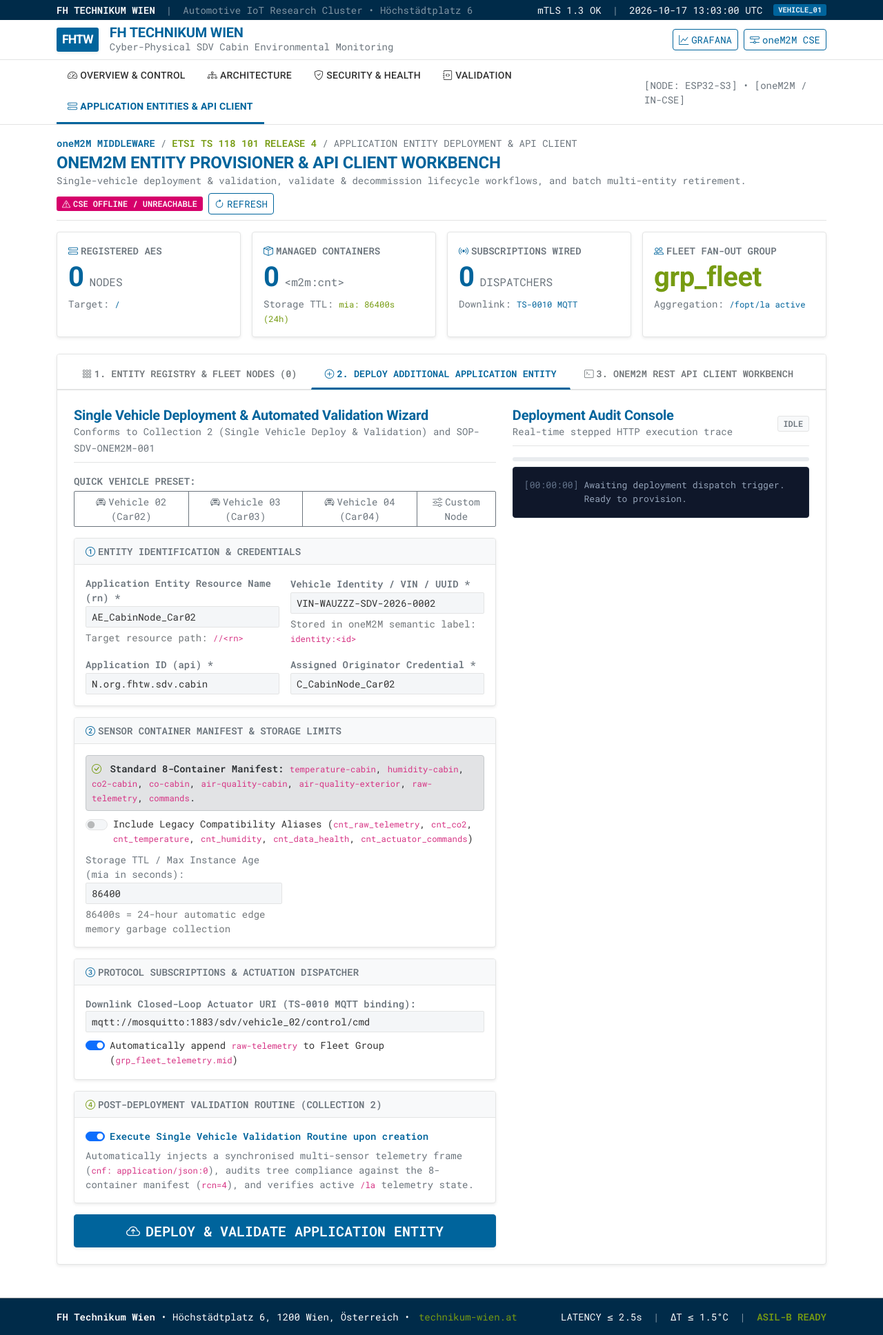
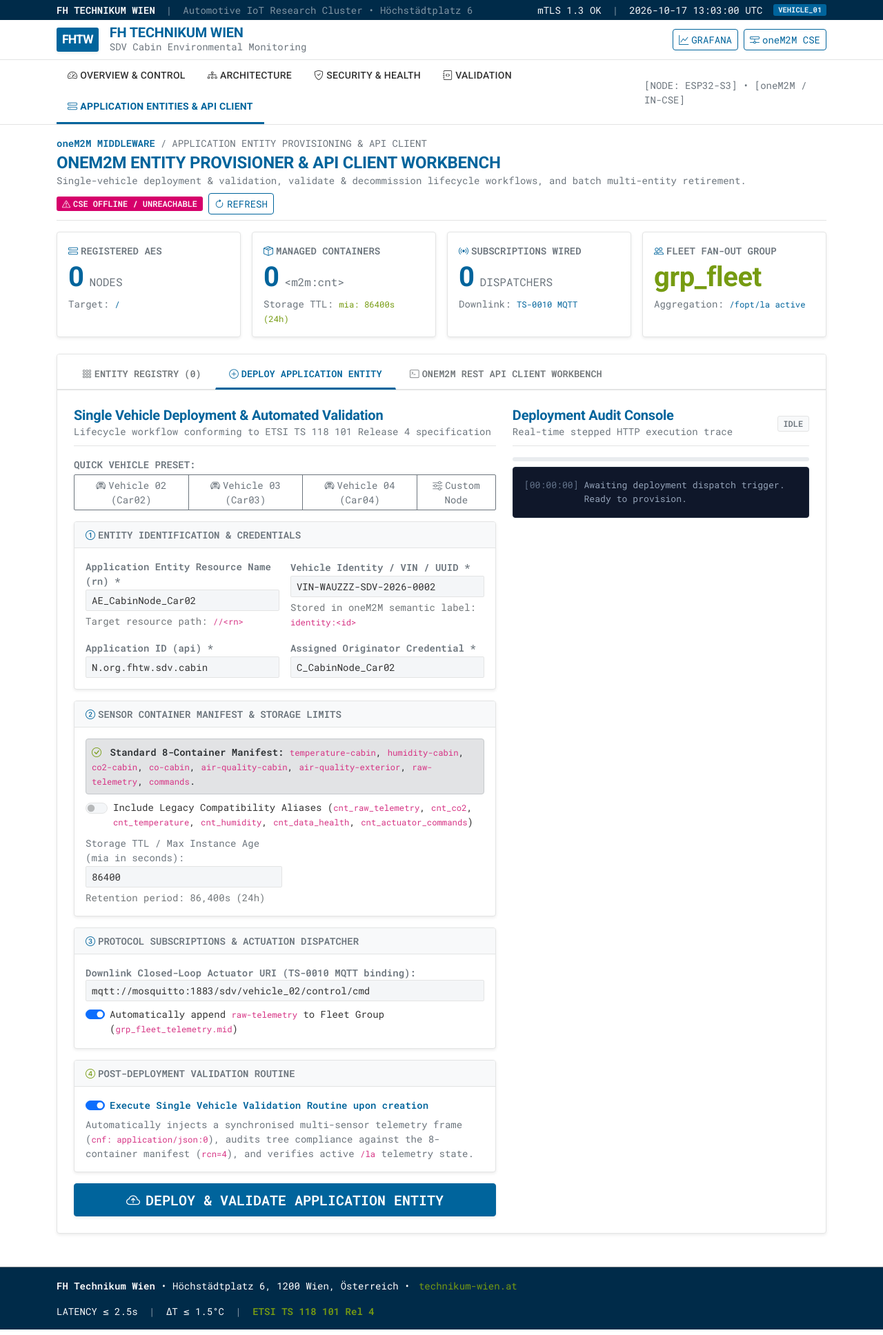
Before and after one commit to imosudi/HVAC-iot-monitoring, a Flask app: page /entities in a window 1280 px wide, after a click on "DEPLOY APPLICATION ENTITY". Shown: the whole page at 69% size. Run offline with Flask 3, Linux system fonts and the light colour scheme; data that the repository does not hold is empty; some libraries are stand-ins or nearby versions.

Commit message:
refactor(web_portal): align UI terminology with ETSI TS 118 101 and RFC 8446 standards
- Standardise protocol references across views to ETSI TS 118 101 Release 4 and RFC 8446 mTLS 1.3
- Align security and network labels with cryptographic engineering specifications
- Prune decommissioned middleware services and expired certificate records from topology views
- Update data health evaluation headings to reflect four-state classification model
- Refactor breadcrumbs and modal dialogues for concise information architecture
- Update unit test assertions in test_web_portal to match revised view headers

```diff
--- a/services/web_portal/app.py
+++ b/services/web_portal/app.py
@@ -2,9 +2,8 @@
 Public-Facing Flask Web Application.
 
 Provides the primary user interface for the Software-Defined Vehicle (SDV)
-cyber-physical cabin environmental monitoring and closed-loop HVAC regulation system.
-Implements Bootstrap 5 views conforming to the Stitch design specification for
-High-Precision Instrument Brutalism and Cyber-Physical HUD.
+cabin environmental monitoring and closed-loop HVAC regulation system.
+Implements Bootstrap 5 views conforming to FH Technikum Wien design specifications.
 
 Note: In accordance with architectural constraints, this application uses direct
 module-level Flask instantiation rather than an application factory pattern.
@@ -142,7 +141,7 @@ def architecture():
 
 @app.route("/security", methods=["GET"])
 def security():
-    """Renders the Zero-Trust Security, PKI and Data Health classification console."""
+    """Renders the Security, PKI, and Data Health classification console."""
     return render_template("security.html", active_page="security"), 200
 
 
--- a/services/web_portal/templates/base.html
+++ b/services/web_portal/templates/base.html
@@ -55,7 +55,7 @@
                 </div>
                 <div>
                     <div class="font-heading fw-bold text-fhtw-blue fs-5 lh-1">FH TECHNIKUM WIEN</div>
-                    <div class="font-monospace small text-secondary">Cyber-Physical SDV Cabin Environmental Monitoring</div>
+                    <div class="font-monospace small text-secondary">SDV Cabin Environmental Monitoring</div>
                 </div>
             </a>
 
@@ -127,7 +127,7 @@
                 <span class="mx-2 text-white-50">|</span>
                 <span class="text-light">&Delta;T &le; 1.5&deg;C</span>
                 <span class="mx-2 text-white-50">|</span>
-                <span class="text-fhtw-green fw-bold">ASIL-B READY</span>
+                <span class="text-fhtw-green fw-bold">ETSI TS 118 101 Rel 4</span>
             </div>
         </div>
     </footer>
--- a/services/web_portal/templates/entities.html
+++ b/services/web_portal/templates/entities.html
@@ -4,7 +4,7 @@
 
 {% block extra_head %}
 <style>
-    /* High-Precision Instrument Brutalism & API Console Styling */
+    /* oneM2M Application Entity Management & API Client Styling */
     .font-code {
         font-family: var(--bs-font-monospace);
     }
@@ -102,9 +102,7 @@
         <div class="d-flex align-items-center gap-2 font-monospace small text-secondary mb-1">
             <span class="text-fhtw-blue fw-bold">oneM2M MIDDLEWARE</span>
             <span>/</span>
-            <span class="text-fhtw-green fw-bold">ETSI TS 118 101 RELEASE 4</span>
-            <span>/</span>
-            <span>APPLICATION ENTITY DEPLOYMENT &amp; API CLIENT</span>
+            <span>APPLICATION ENTITY PROVISIONING &amp; API CLIENT</span>
         </div>
         <h1 class="font-heading fw-bold fs-4 text-fhtw-blue m-0 text-uppercase">
             oneM2M Entity Provisioner &amp; API Client Workbench
@@ -206,17 +204,17 @@
         <ul class="nav nav-tabs nav-tabs-fhtw px-3 pt-2" id="aeWorkbenchTabs" role="tablist">
             <li class="nav-item" role="presentation">
                 <button class="nav-link active" id="registry-tab" data-bs-toggle="tab" data-bs-target="#tab-registry" type="button" role="tab">
-                    <i class="bi bi-grid-3x3-gap me-1"></i>1. Entity Registry &amp; Fleet Nodes ({{ entities|length }})
+                    <i class="bi bi-grid-3x3-gap me-1"></i>Entity Registry ({{ entities|length }})
                 </button>
             </li>
             <li class="nav-item" role="presentation">
                 <button class="nav-link" id="deploy-tab" data-bs-toggle="tab" data-bs-target="#tab-deploy" type="button" role="tab">
-                    <i class="bi bi-plus-circle me-1"></i>2. Deploy Additional Application Entity
+                    <i class="bi bi-plus-circle me-1"></i>Deploy Application Entity
                 </button>
             </li>
             <li class="nav-item" role="presentation">
                 <button class="nav-link" id="console-tab" data-bs-toggle="tab" data-bs-target="#tab-console" type="button" role="tab">
-                    <i class="bi bi-terminal me-1"></i>3. oneM2M REST API Client Workbench
+                    <i class="bi bi-terminal me-1"></i>oneM2M REST API Client Workbench
                 </button>
             </li>
         </ul>
@@ -235,7 +233,7 @@
                     </div>
                     <div>
                         <button class="btn btn-primary btn-sm font-monospace fw-bold" onclick="switchToDeployTab()">
-                            <i class="bi bi-plus-lg me-1"></i>ONBOARD NEW ENTITY
+                            <i class="bi bi-plus-lg me-1"></i>DEPLOY APPLICATION ENTITY
                         </button>
                     </div>
                 </div>
@@ -373,7 +371,7 @@
                         <div class="alert alert-info font-monospace text-center py-4">
                             <i class="bi bi-info-circle fs-3 d-block mb-2"></i>
                             <strong>No Application Entities currently provisioned.</strong><br>
-                            Click <strong>"Deploy Additional Application Entity"</strong> above to onboard your first vehicle node!
+                            Select <strong>"Deploy Application Entity"</strong> above to provision a vehicular node.
                         </div>
                     </div>
                     {% endfor %}
@@ -381,16 +379,16 @@
             </div>
 
             <!-- =============================================================== -->
-            <!-- TAB 2: DEPLOY ADDITIONAL APPLICATION ENTITY -->
+            <!-- TAB 2: DEPLOY APPLICATION ENTITY -->
             <!-- =============================================================== -->
             <div class="tab-pane fade" id="tab-deploy" role="tabpanel">
                 <div class="row g-4">
                     <!-- Form Column -->
                     <div class="col-12 col-lg-7">
                         <div class="border-bottom border-grid-subtle pb-2 mb-3">
-                            <h2 class="font-heading fw-bold fs-5 text-fhtw-blue m-0">Single Vehicle Deployment &amp; Automated Validation Wizard</h2>
+                            <h2 class="font-heading fw-bold fs-5 text-fhtw-blue m-0">Single Vehicle Deployment &amp; Automated Validation</h2>
                             <span class="font-monospace small text-secondary">
-                                Conforms to Collection 2 (Single Vehicle Deploy &amp; Validation) and SOP-SDV-ONEM2M-001
+                                Lifecycle workflow conforming to ETSI TS 118 101 Release 4 specification
                             </span>
                         </div>
 
@@ -479,7 +477,7 @@
                                                 Storage TTL / Max Instance Age (mia in seconds):
                                             </label>
                                             <input type="number" class="form-control form-control-sm font-monospace" id="deploy_mia" value="86400">
-                                            <div class="form-text font-monospace small">86400s = 24-hour automatic edge memory garbage collection</div>
+                                            <div class="form-text font-monospace small">Retention period: 86,400s (24h)</div>
                                         </div>
                                     </div>
                                 </div>
@@ -507,10 +505,10 @@
                                 </div>
                             </div>
 
-                            <!-- Section 4: Automated Post-Deployment Validation (Collection 2 Automated Routine) -->
+                            <!-- Section 4: Automated Post-Deployment Validation -->
                             <div class="card shadow-sm border-grid-subtle mb-3">
                                 <div class="card-header bg-light py-2 px-3 font-monospace small fw-bold text-uppercase text-secondary">
-                                    <i class="bi bi-4-circle me-1 text-fhtw-green"></i>Post-Deployment Validation Routine (Collection 2)
+                                    <i class="bi bi-4-circle me-1 text-fhtw-green"></i>Post-Deployment Validation Routine
                                 </div>
                                 <div class="card-body p-3 font-monospace small">
                                     <div class="form-check form-switch">
@@ -565,7 +563,7 @@
                                     <i class="bi bi-check-circle-fill text-fhtw-green fs-4"></i>
                                     <div>
                                         <div class="font-monospace fw-bold text-fhtw-blue fs-6" id="successAeTitle">AE Deployed &amp; Validated</div>
-                                        <span class="font-monospace small text-secondary" id="successAeSubtext">Verified 100% compliant with ETSI TS 118 101</span>
+                                        <span class="font-monospace small text-secondary" id="successAeSubtext">Verified compliant with ETSI TS 118 101 Release 4</span>
                                     </div>
                                 </div>
                                 <div class="btn-group btn-group-sm w-100">
@@ -812,24 +810,24 @@
             </div>
             <div class="modal-body p-3 font-monospace small">
                 <div class="alert alert-warning p-2 mb-3">
-                    <strong>Standard Lifecycle Procedure (Collection 3):</strong> Pre-retirement state archival, subscription teardown, cascading vehicle removal, 404 absence assertion, and fleet group membership pruning.
+                    <strong>Lifecycle Procedure:</strong> Pre-retirement state archival, subscription teardown, cascading resource removal, 404 absence verification, and fleet group membership reconciliation.
                 </div>
                 <div class="console-terminal mb-3" style="max-height: 200px;" id="singleVDecomConsole">
                     <div class="console-line">
                         <span class="console-ts">[READY]</span>
-                        <span class="console-info">Click "CONFIRM RETIREMENT &amp; PURGE" below to begin validate-and-decommission routine.</span>
+                        <span class="console-info">Select "CONFIRM DECOMMISSION" below to begin the validation and removal routine.</span>
                     </div>
                 </div>
                 <div id="vDecomArchiveBox" class="card shadow-sm border-grid-subtle d-none">
                     <div class="card-body p-2 font-monospace small text-secondary">
-                        <span class="text-success fw-bold"><i class="bi bi-check-circle me-1"></i>Pre-Retirement State Successfully Archived!</span>
+                        <span class="text-success fw-bold"><i class="bi bi-check-circle me-1"></i>Pre-Retirement State Archived</span>
                     </div>
                 </div>
             </div>
             <div class="modal-footer py-1 px-3">
                 <button type="button" class="btn btn-secondary btn-sm font-monospace" data-bs-dismiss="modal">Cancel</button>
                 <button type="button" class="btn btn-danger btn-sm font-monospace fw-bold" id="btnExecuteSingleVDecom" onclick="executeSingleValidateAndDecommission()">
-                    <i class="bi bi-trash3 me-1"></i>CONFIRM RETIREMENT &amp; PURGE
+                    <i class="bi bi-trash3 me-1"></i>CONFIRM DECOMMISSION
                 </button>
             </div>
         </div>
@@ -850,16 +848,16 @@
             </div>
             <div class="modal-body p-3 font-monospace small">
                 <p class="text-danger fw-bold mb-2">
-                    <i class="bi bi-exclamation-triangle-fill me-1"></i>CAUTION: You are about to decommission multiple vehicle entities simultaneously!
+                    <i class="bi bi-exclamation-triangle-fill me-1"></i>Warning: You are about to decommission multiple application entities simultaneously.
                 </p>
                 <div class="mb-3">
-                    <span class="text-secondary d-block fw-semibold mb-1">Target Vehicles to be Purged:</span>
+                    <span class="text-secondary d-block fw-semibold mb-1">Target Vehicles for Decommissioning:</span>
                     <div class="d-flex flex-wrap gap-2" id="batchTargetEntitiesList"></div>
                 </div>
                 <div class="console-terminal mb-3" style="max-height: 220px;" id="batchConsoleOutput">
                     <div class="console-line">
                         <span class="console-ts">[BATCH]</span>
-                        <span class="console-info">Awaiting batch confirmation. Will execute cascading purge and group reconciliation in one pass.</span>
+                        <span class="console-info">Awaiting batch confirmation. Will execute cascading removal and group reconciliation in one pass.</span>
                     </div>
                 </div>
                 <div class="progress mb-2 d-none" id="batchProgressBarBox" style="height: 6px;">
@@ -869,7 +867,7 @@
             <div class="modal-footer py-1 px-3">
                 <button type="button" class="btn btn-secondary btn-sm font-monospace" data-bs-dismiss="modal">Cancel</button>
                 <button type="button" class="btn btn-danger btn-sm font-monospace fw-bold" id="btnConfirmBatchDecom" onclick="executeBatchDecommission()">
-                    <i class="bi bi-trash3-fill me-1"></i>PURGE ALL SELECTED VEHICLES
+                    <i class="bi bi-trash3-fill me-1"></i>DECOMMISSION SELECTED VEHICLES
                 </button>
             </div>
         </div>
@@ -1179,7 +1177,7 @@
         consoleEl.innerHTML += `
             <div class="console-line">
                 <span class="console-ts">[START]</span>
-                <span class="console-info">Initiating Collection 3 Single Vehicle Validate &amp; Decommission routine...</span>
+                <span class="console-info">Initiating Single Vehicle Validate &amp; Decommission routine...</span>
             </div>
         `;
 
@@ -1207,7 +1205,7 @@
                 consoleEl.innerHTML += `
                     <div class="console-line">
                         <span class="console-ts">[CONFIRMED]</span>
-                        <span class="console-success">Vehicle ${targetSingleVDecomAe} successfully validated, archived, and permanently decommissioned!</span>
+                        <span class="console-success">Vehicle ${targetSingleVDecomAe} validated, archived, and decommissioned successfully.</span>
                     </div>
                 `;
                 consoleEl.scrollTop = consoleEl.scrollHeight;
@@ -1347,7 +1345,7 @@
             if (resp.status === 201 || data.success) {
                 document.getElementById('deploy-progress-bar').style.width = '100%';
                 document.getElementById('deploy-step-counter').textContent = 'COMPLETED';
-                logToDeployConsole('DONE', 'SYNCHRONIZED', `Successfully deployed and validated ${payload.ae_rn} into live oneM2M hierarchy!`);
+                logToDeployConsole('DONE', 'SYNCHRONIZED', `Successfully deployed and validated ${payload.ae_rn} in oneM2M resource tree.`);
                 document.getElementById('successAeTitle').textContent = `${payload.ae_rn} Deployed & Validated`;
                 document.getElementById('deploySuccessCard').classList.remove('d-none');
             } else {
```
Also changed, not shown: services/web_portal/templates/architecture.html (+5 -13 lines), services/web_portal/templates/index.html (+5 -7 lines), services/web_portal/templates/security.html (+5 -13 lines), services/web_portal/templates/validation.html (+7 -9 lines), tests/unit/test_web_portal.py (+1 -1 lines).
